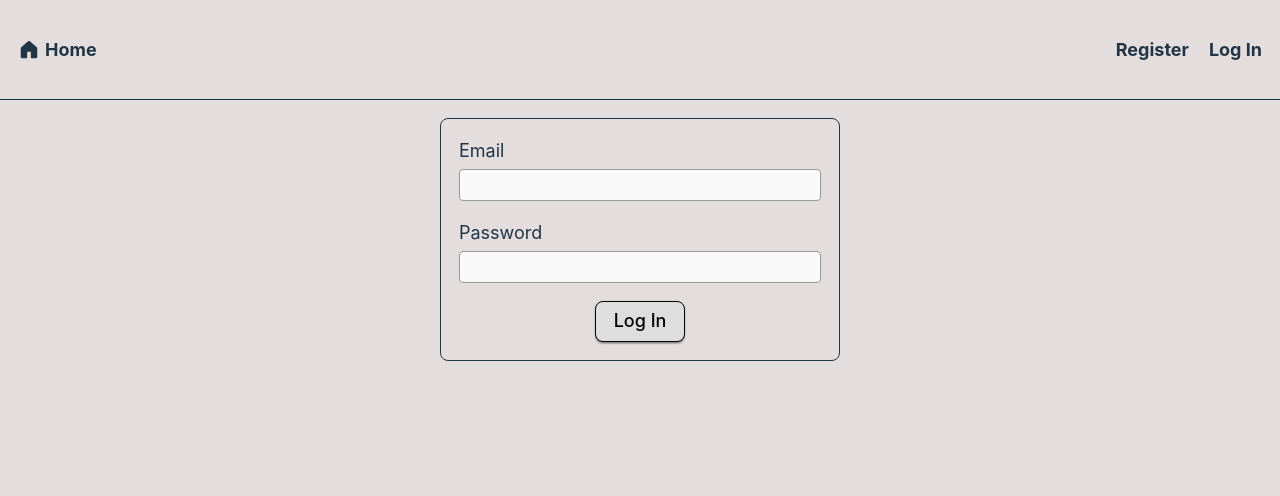
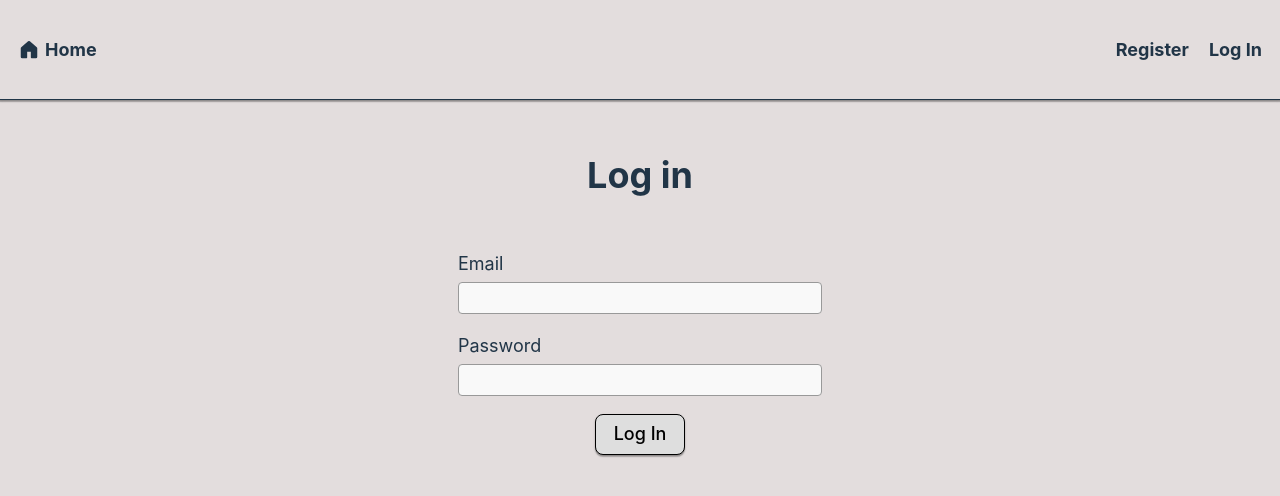
Before and after one commit to NelliDiachkina/goit-react-hw-08, a React (Vite) app: page /login in a window 1280 px wide. Shown: the top 496 px of the page. Built offline with nearby package versions, Linux system fonts and the light colour scheme.

Commit message:
done commit

```diff
--- a/src/components/AppBar/AppBar.module.css
+++ b/src/components/AppBar/AppBar.module.css
@@ -5,4 +5,5 @@
   flex-wrap: wrap;
   padding: 1rem;
   border-bottom: 1px solid currentColor;
+  box-shadow: var(--box-shadow);
 }
--- a/src/components/LoginForm/LoginForm.module.css
+++ b/src/components/LoginForm/LoginForm.module.css
@@ -6,8 +6,6 @@
   flex-direction: column;
   align-items: center;
   gap: 1rem;
-  border: 1px solid currentColor;
-  border-radius: 8px;
 }
 
 .formItem {
--- a/src/components/RegistrationForm/RegistrationForm.module.css
+++ b/src/components/RegistrationForm/RegistrationForm.module.css
@@ -6,8 +6,6 @@
   flex-direction: column;
   align-items: center;
   gap: 1rem;
-  border: 1px solid currentColor;
-  border-radius: 8px;
 }
 
 .formItem {
--- a/src/index.css
+++ b/src/index.css
@@ -52,6 +52,11 @@ h1 {
   text-align: center;
 }
 
+h2 {
+  font-size: 2em;
+  text-align: center;
+}
+
 button {
   border-radius: 8px;
   border: 1px solid #ffffff;
--- a/src/pages/LoginPage/LoginPage.jsx
+++ b/src/pages/LoginPage/LoginPage.jsx
@@ -4,6 +4,7 @@ import css from './LoginPage.module.css';
 export default function LoginPage() {
   return (
     <main className={css.main}>
+      <h2>Log in</h2>
       <LoginForm />
     </main>
   );
--- a/src/pages/RegistrationPage/RegistrationPage.jsx
+++ b/src/pages/RegistrationPage/RegistrationPage.jsx
@@ -4,6 +4,7 @@ import css from './RegistrationPage.module.css';
 export default function RegistrationPage() {
   return (
     <main className={css.main}>
+      <h2>Registration </h2>
       <RegistrationForm />
     </main>
   );
```
